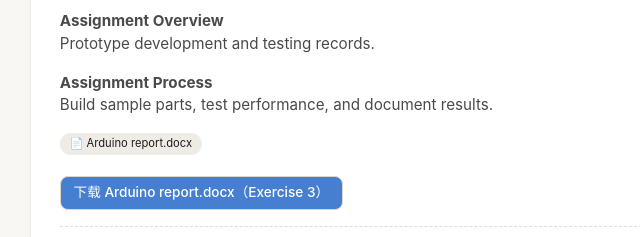
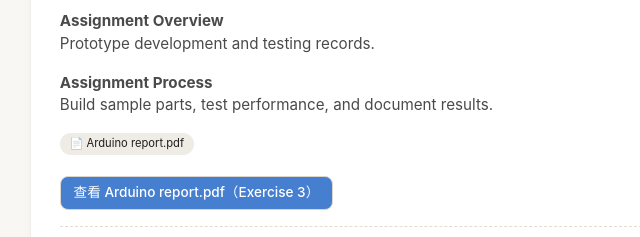
Before and after one commit to NexMaker-Fab/ZWU-2026-2-002, a plain HTML site: page index.html in a window 1280 px wide. Shown: the part 1882-2119 px from the top of the page, 2-642 px from the left. Drawn offline with Linux system fonts and the light colour scheme.

Commit message:
Switch Exercise 3 shared link to Arduino report.pdf

```diff
--- a/index.html
+++ b/index.html
@@ -489,7 +489,7 @@
     const weeklyData = [
         { id: "exercise1", title: "Exercise 1", status: "Completed", overview: "Introduction to process assignment and documentation.", process: "Complete initial research, define goals, and sketch the workflow.", uploads: [] },
         { id: "exercise2", title: "Exercise 2", status: "Completed", overview: "Detailed process capture and material study.", process: "Collect photos, notes, and evidence of fabrication steps.", uploads: [] },
-        { id: "exercise3", title: "Exercise 3", status: "In progress", overview: "Prototype development and testing records.", process: "Build sample parts, test performance, and document results.", uploads: [ { name: "Arduino report.docx", url: "docs/Arduino%20report.docx", type: "application/vnd.openxmlformats-officedocument.wordprocessingml.document" } ] },
+        { id: "exercise3", title: "Exercise 3", status: "In progress", overview: "Prototype development and testing records.", process: "Build sample parts, test performance, and document results.", uploads: [ { name: "Arduino report.pdf", url: "docs/Arduino%20report.pdf", type: "application/pdf" } ] },
         { id: "exercise4", title: "Exercise 4", status: "Pending", overview: "Final process summary and reflection.", process: "Summarize lessons learned, improvements, and next steps.", uploads: [ { name: "微信图片_20260604230413_81_1169.png", url: "images/微信图片_20260604230413_81_1169.png", type: "image/png" } ] }
     ];
 
@@ -615,7 +615,7 @@
             // add explicit download link for specific exercises (e.g. Exercise 3 doc)
             let extraLinkHtml = '';
             if (item.id === 'exercise3') {
-                extraLinkHtml = `<div style="margin-top:8px;"><a href="docs/Arduino%20report.docx" target="_blank" class="btn-detail" style="background:#467fd0; color:white; text-decoration:none; padding:0.4rem 0.8rem; border-radius:8px; display:inline-block;">下载 Arduino report.docx（Exercise 3）</a></div>`;
+                extraLinkHtml = `<div style="margin-top:8px;"><a href="docs/Arduino%20report.pdf" target="_blank" class="btn-detail" style="background:#467fd0; color:white; text-decoration:none; padding:0.4rem 0.8rem; border-radius:8px; display:inline-block;">查看 Arduino report.pdf（Exercise 3）</a></div>`;
             }
 
             card.innerHTML = `
```
